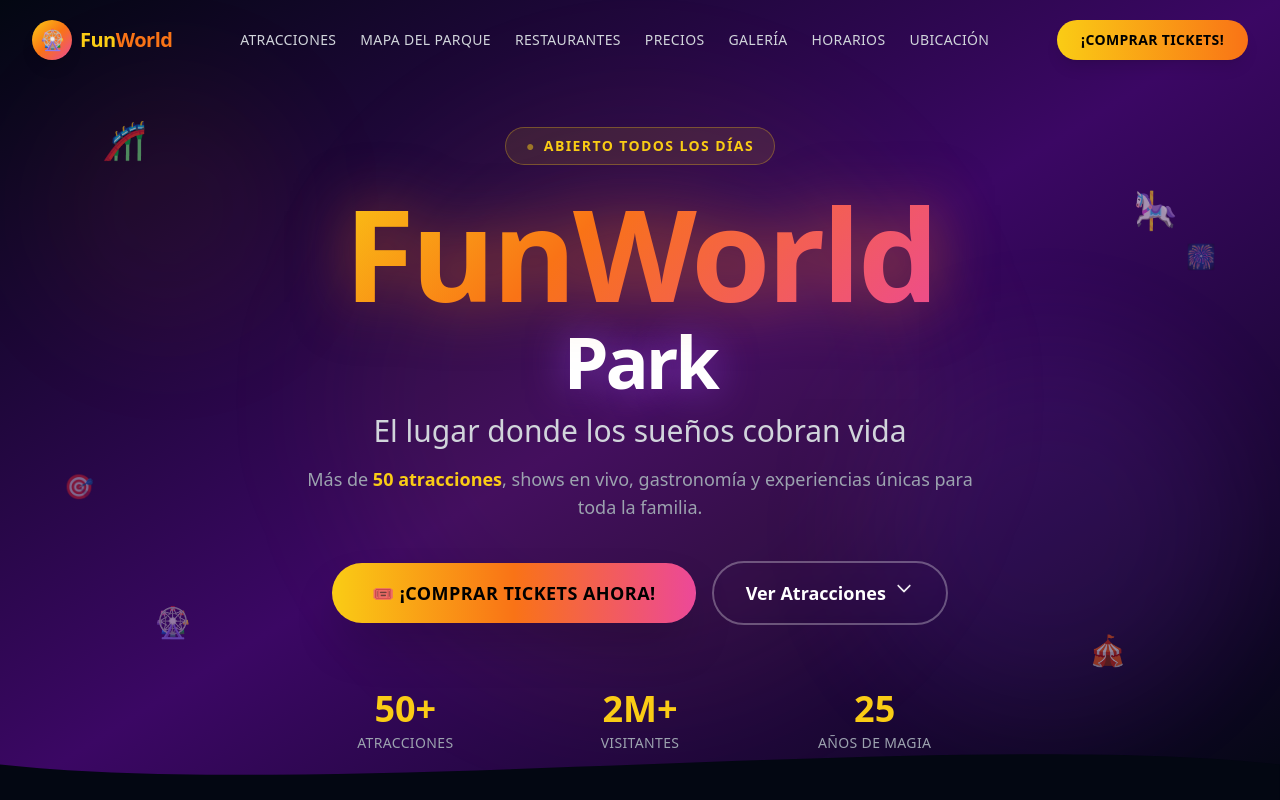
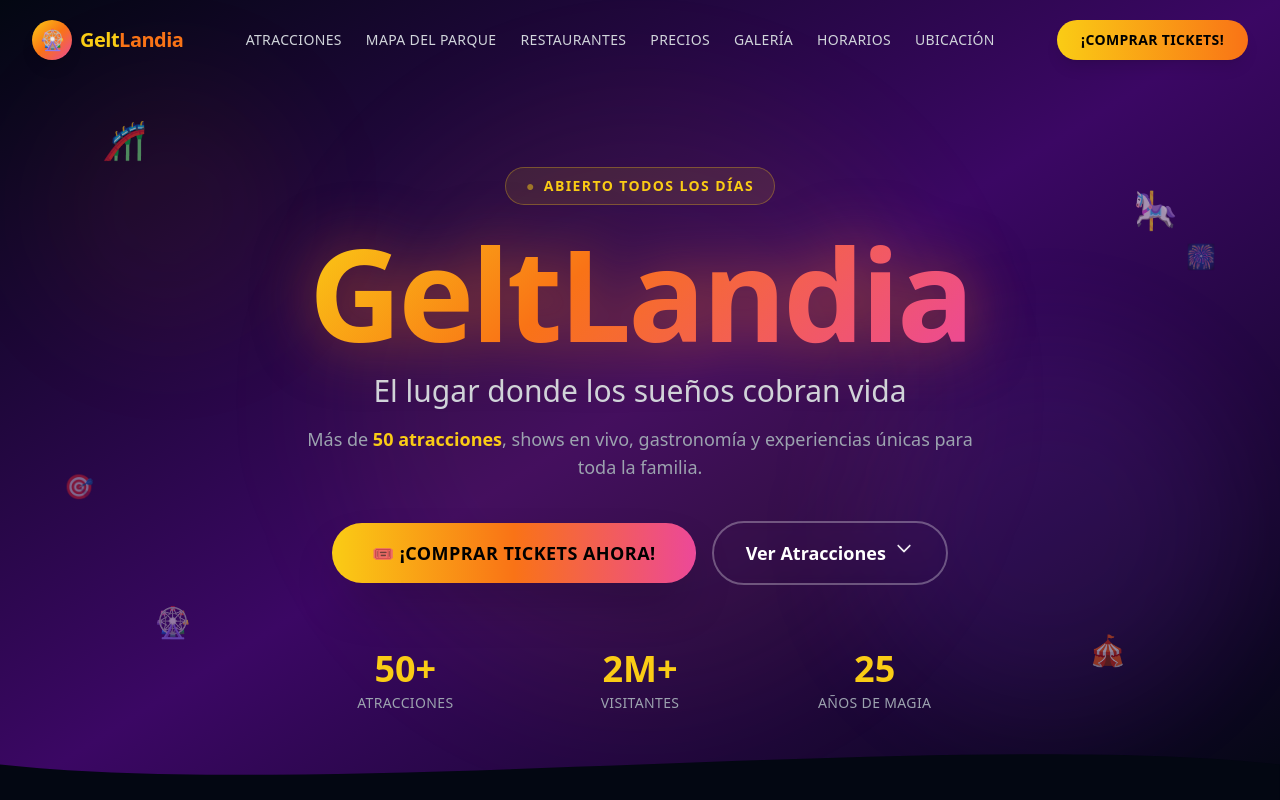
Before and after one commit to GeltPOC/parque-diversiones-landing, a Next.js app: page /parque-diversiones-landing/ in a window 1280 px wide. Shown: the top 800 px of the page. Built offline with nearby package versions, Linux system fonts and the light colour scheme.

Commit message:
feat: Cambiar título principal a GeltLandia

```diff
--- a/src/app/layout.tsx
+++ b/src/app/layout.tsx
@@ -2,7 +2,7 @@ import type { Metadata } from 'next'
 import './globals.css'
 
 export const metadata: Metadata = {
-  title: 'FunWorld Park — El Parque de Tus Sueños',
+  title: 'GeltLandia — El Parque de Tus Sueños',
   description:
     'El parque de diversiones más emocionante. Atracciones extremas, shows en vivo y diversión para toda la familia.',
 }
--- a/src/features/landing/components/Footer.tsx
+++ b/src/features/landing/components/Footer.tsx
@@ -42,8 +42,8 @@ export default function Footer() {
                 🎡
               </div>
               <span className="text-2xl font-black">
-                <span className="text-yellow-400">Fun</span>
-                <span className="text-orange-500">World</span>
+                <span className="text-yellow-400">Gelt</span>
+                <span className="text-orange-500">Landia</span>
               </span>
             </div>
             <p className="text-gray-400 text-sm leading-relaxed mb-6 max-w-xs">
@@ -126,7 +126,7 @@ export default function Footer() {
       <div className="border-t border-white/5">
         <div className="max-w-7xl mx-auto px-4 sm:px-6 lg:px-8 py-6 flex flex-col sm:flex-row items-center justify-between gap-4">
           <div className="text-gray-500 text-sm">
-            © {currentYear} FunWorld Park. Todos los derechos reservados.
+            © {currentYear} GeltLandia. Todos los derechos reservados.
           </div>
           <div className="flex gap-6 text-sm">
             <a href="#" className="text-gray-500 hover:text-gray-300 transition-colors">
--- a/src/features/landing/components/HeroSection.tsx
+++ b/src/features/landing/components/HeroSection.tsx
@@ -73,13 +73,7 @@ export default function HeroSection({ onBuyTicket }: HeroProps) {
               filter: 'drop-shadow(0 0 30px rgba(249,115,22,0.5))',
             }}
           >
-            FunWorld
-          </span>
-          <span
-            className="block text-white text-4xl sm:text-5xl lg:text-7xl mt-2"
-            style={{ textShadow: '0 0 40px rgba(168,85,247,0.6)' }}
-          >
-            Park
+            GeltLandia
           </span>
         </h1>
 
--- a/src/features/landing/components/Navbar.tsx
+++ b/src/features/landing/components/Navbar.tsx
@@ -40,8 +40,8 @@ export default function Navbar({ onBuyTicket }: NavbarProps) {
               🎡
             </div>
             <span className="text-xl font-black tracking-tight">
-              <span className="text-yellow-400">Fun</span>
-              <span className="text-orange-500">World</span>
+              <span className="text-yellow-400">Gelt</span>
+              <span className="text-orange-500">Landia</span>
             </span>
           </a>
 
```
